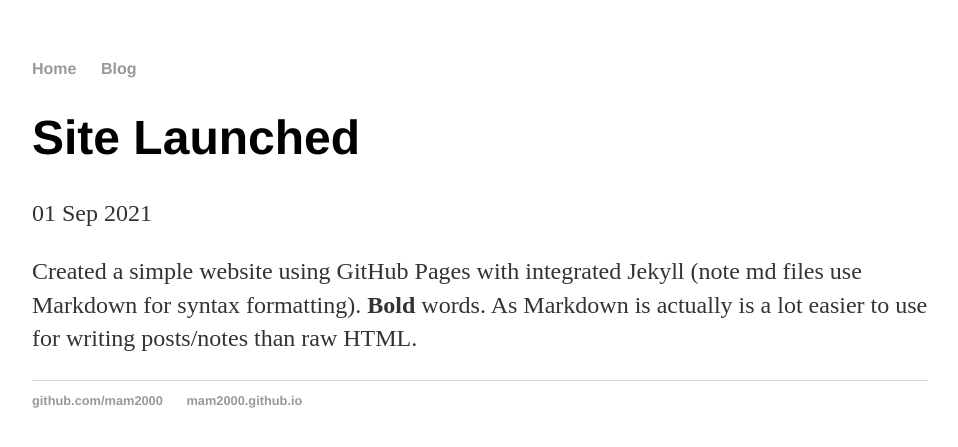
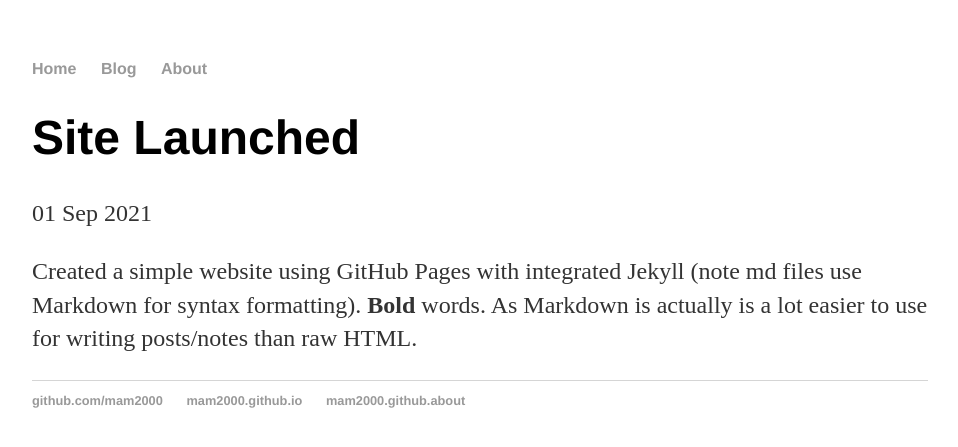
Before and after one commit to mam2000/mam2000.github.io, a Jekyll site: the page built from _posts/2021-09-01-site-launched.md, in a window 1280 px wide. Shown: the top 447 px of the page, without its empty margins (160-1118 px from the left). Built offline with Jekyll 4.4.1, drawn with Linux system fonts in a browser that asks for light colours.

Commit message:
Update default.html

```diff
--- a/_layouts/default.html
+++ b/_layouts/default.html
@@ -10,6 +10,7 @@
       <ul>
         <li><a href="/">Home</a></li>
         <li><a href="/blog">Blog</a></li>
+        <li><a href="/about/index">About</a></li>
       </ul>
     </nav>
     <div class="container">
@@ -21,6 +22,7 @@
       <ul>
         <li><a href="https://github.com/mam2000">github.com/mam2000</a></li>
         <li><a href="https://mam2000.github.io"> mam2000.github.io </a></li>
+        <li><a href="https://mam2000.github.io"> mam2000.github.about </a></li>
       </ul>
     </footer>
   </body>
```
